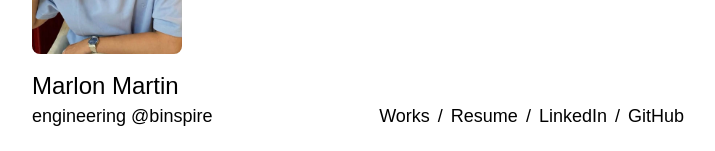
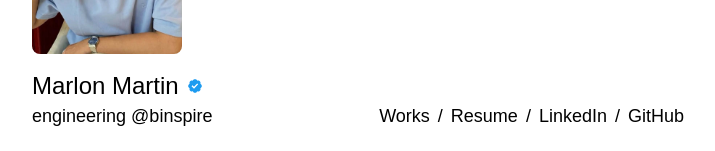
Before and after one commit to decimozs/portfolio, a Next.js app: page / in a window 1280 px wide. Shown: the part 192-343 px from the top of the page, without its empty margins (282-997 px from the left). Built offline with nearby package versions, Linux system fonts and the light colour scheme; a web font is replaced by a local one.

Commit message:
chore: added verified badge

```diff
--- a/src/components/header.tsx
+++ b/src/components/header.tsx
@@ -21,7 +21,20 @@ export default function Header() {
           />
         </div>
       )}
-      <Link href="/">Marlon Martin</Link>
+      <div className="flex flex-row items-center gap-2">
+        <Link href="/">Marlon Martin</Link>
+        <svg
+          viewBox="0 0 22 22"
+          xmlns="http://www.w3.org/2000/svg"
+          className="h-4 w-4 shrink-0"
+          aria-label="Verified user"
+        >
+          <path
+            d="M20.396 11c-.018-.646-.215-1.275-.57-1.816-.354-.54-.852-.972-1.438-1.246.223-.607.27-1.264.14-1.897-.131-.634-.437-1.218-.882-1.687-.47-.445-1.053-.75-1.687-.882-.633-.13-1.29-.083-1.897.14-.273-.587-.704-1.086-1.245-1.44S11.647 1.62 11 1.604c-.646.017-1.273.213-1.813.568s-.969.854-1.24 1.44c-.608-.223-1.267-.272-1.902-.14-.635.13-1.22.436-1.69.882-.445.47-.749 1.055-.878 1.688-.13.633-.08 1.29.144 1.896-.587.274-1.087.705-1.443 1.245-.356.54-.555 1.17-.574 1.817.02.647.218 1.276.574 1.817.356.54.856.972 1.443 1.245-.224.606-.274 1.263-.144 1.896.13.634.433 1.218.877 1.688.47.443 1.054.747 1.687.878.633.132 1.29.084 1.897-.136.274.586.705 1.084 1.246 1.439.54.354 1.17.551 1.816.569.647-.016 1.276-.213 1.817-.567s.972-.854 1.245-1.44c.604.239 1.266.296 1.903.164.636-.132 1.22-.447 1.68-.907.46-.46.776-1.044.908-1.681s.075-1.299-.165-1.903c.586-.274 1.084-.705 1.439-1.246.354-.54.551-1.17.569-1.816zM9.662 14.85l-3.429-3.428 1.293-1.302 2.072 2.072 4.4-4.794 1.347 1.246z"
+            fill="#1d9bf0"
+          ></path>
+        </svg>
+      </div>
       <div className="lg:flex lg:items-center lg:justify-between">
         {pathname === "/" ? (
           <p className="text-lg">
```
